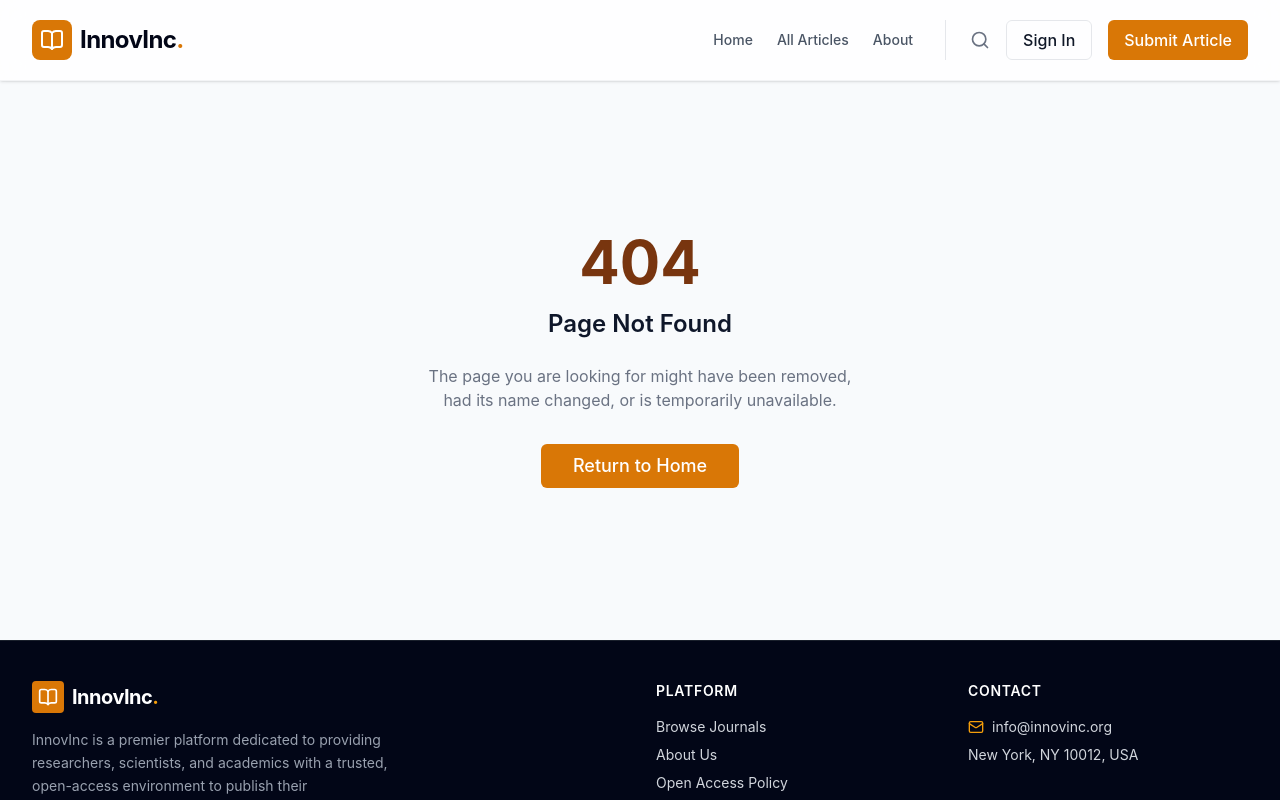
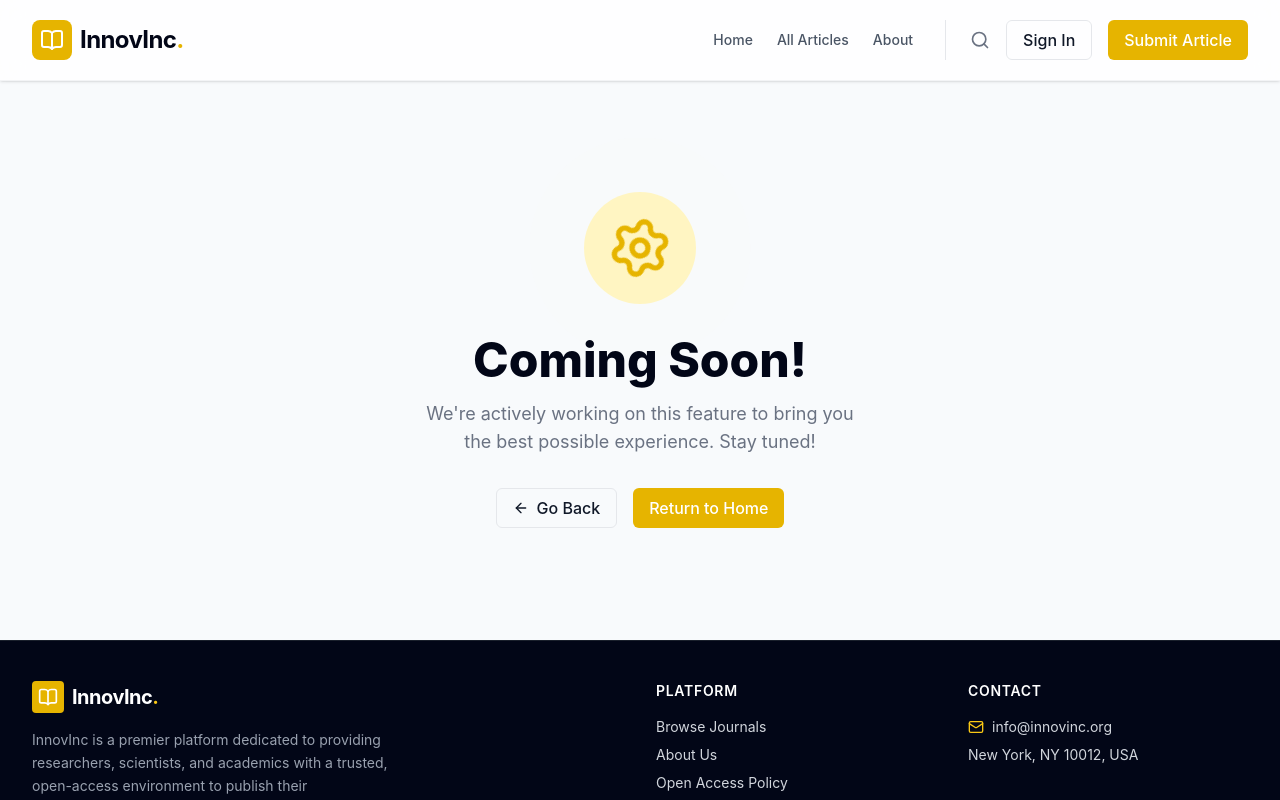
Before and after one commit to Pavan-prospective/innovinc, a React (Vite) app: page /journals/1/submit in a window 1280 px wide. Shown: the top 800 px of the page. Built offline with nearby package versions, Linux system fonts and the light colour scheme.

Commit message:
feat: redesign hero section, update primary theme to gold, and add Coming Soon page

```diff
--- a/src/components/common/Navbar.jsx
+++ b/src/components/common/Navbar.jsx
@@ -49,8 +49,12 @@ export function Navbar() {
               <button className="text-gray-500 hover:text-primary-600 transition-colors">
                 <Search className="w-5 h-5" />
               </button>
-              <Button variant="outline" className="hidden lg:inline-flex">Sign In</Button>
-              <Button>Submit Article</Button>
+              <Link to="/login">
+                <Button variant="outline" className="hidden lg:inline-flex">Sign In</Button>
+              </Link>
+              <Link to="/submit-article">
+                <Button>Submit Article</Button>
+              </Link>
             </div>
           </div>
 
@@ -85,8 +89,12 @@ export function Navbar() {
             ))}
           </div>
           <div className="pt-4 flex flex-col space-y-3 border-t border-gray-100">
-            <Button variant="outline" className="w-full justify-center">Sign In</Button>
-            <Button className="w-full justify-center">Submit Article</Button>
+            <Link to="/login" onClick={() => setIsMobileMenuOpen(false)}>
+              <Button variant="outline" className="w-full justify-center">Sign In</Button>
+            </Link>
+            <Link to="/submit-article" onClick={() => setIsMobileMenuOpen(false)}>
+              <Button className="w-full justify-center">Submit Article</Button>
+            </Link>
           </div>
         </div>
       )}
--- a/src/index.css
+++ b/src/index.css
@@ -1,17 +1,17 @@
 @import "tailwindcss";
 
 @theme {
-  --color-primary-50: #fffbeb;
-  --color-primary-100: #fef3c7;
-  --color-primary-200: #fde68a;
-  --color-primary-300: #fcd34d;
-  --color-primary-400: #fbbf24;
-  --color-primary-500: #f59e0b;
-  --color-primary-600: #d97706;
-  --color-primary-700: #b45309;
-  --color-primary-800: #92400e;
-  --color-primary-900: #78350f;
-  --color-primary-950: #451a03;
+  --color-primary-50: #fffbe6;
+  --color-primary-100: #fff5c2;
+  --color-primary-200: #ffee99;
+  --color-primary-300: #ffe366;
+  --color-primary-400: #ffdb33;
+  --color-primary-500: #fac815;
+  --color-primary-600: #e6b400;
+  --color-primary-700: #b38c00;
+  --color-primary-800: #806400;
+  --color-primary-900: #4d3c00;
+  --color-primary-950: #261e00;
 
   --color-navy-800: #1a202c;
   --color-navy-900: #0f172a;
--- a/src/pages/Home.jsx
+++ b/src/pages/Home.jsx
@@ -79,33 +79,33 @@ export default function Home() {
 
         {/* Hero Content */}
         <div className="relative z-10 max-w-7xl mx-auto px-4 sm:px-6 lg:px-8 w-full flex flex-col justify-center h-full pt-6 pb-12">
-          <h1 className="text-3xl md:text-5xl font-bold text-white tracking-tight mb-4 max-w-2xl leading-tight">
-            Where scientists <br/>empower society
+          <h1 className="text-4xl md:text-6xl text-white tracking-tight mb-6 max-w-2xl leading-[1.1] drop-shadow-sm">
+            <span className="font-medium text-gray-200">Where</span> <span className="font-extrabold">Researchers</span> <br/><span className="font-extrabold">Empower Society</span>
           </h1>
 
-          <div className="w-full max-w-xl bg-white/10 backdrop-blur-md p-1 rounded-lg flex items-center border border-white/20">
-            <Search className="w-4 h-4 text-white ml-3 shrink-0" />
+          <div className="w-full max-w-md bg-white/10 backdrop-blur-md p-1 rounded-lg flex items-center border border-white/20">
+            <Search className="w-3.5 h-3.5 text-white ml-2.5 shrink-0" />
             <input
               type="text"
               placeholder="Search articles, authors, DOIs..."
-              className="flex-grow bg-transparent border-none focus:outline-none text-white px-4 h-10 text-sm placeholder-gray-300"
+              className="flex-grow bg-transparent border-none focus:outline-none text-white px-3 h-8 text-sm placeholder-gray-300"
             />
-            <Button className="h-10 px-6 rounded bg-white text-navy-950 hover:bg-gray-100 font-bold shrink-0 text-sm">Search</Button>
+            <Button className="h-8 px-4 rounded bg-white text-navy-950 hover:bg-gray-100 font-bold shrink-0 text-sm">Search</Button>
           </div>
         </div>
 
         {/* Bottom Right Stats Overlay (Compact) */}
-        <div className="absolute bottom-0 right-0 bg-navy-950/80 backdrop-blur-md px-8 py-4 flex gap-8 border-t border-l border-white/10 rounded-tl-2xl">
+        <div className="absolute bottom-0 right-0 bg-navy-950/80 backdrop-blur-md px-6 py-3 flex gap-6 border-t border-l border-white/10 rounded-tl-2xl">
           <div>
-            <div className="text-xl font-bold text-white mb-0.5">3.9 million</div>
+            <div className="text-lg font-bold text-white mb-0.5">3.9 million</div>
             <div className="text-[10px] text-gray-300 uppercase tracking-wider">researchers</div>
           </div>
           <div>
-            <div className="text-xl font-bold text-white mb-0.5">16 million</div>
+            <div className="text-lg font-bold text-white mb-0.5">16 million</div>
             <div className="text-[10px] text-gray-300 uppercase tracking-wider">citations</div>
           </div>
           <div>
-            <div className="text-xl font-bold text-white mb-0.5">5.3 billion</div>
+            <div className="text-lg font-bold text-white mb-0.5">5.3 billion</div>
             <div className="text-[10px] text-gray-300 uppercase tracking-wider">views & downloads</div>
           </div>
         </div>
@@ -193,7 +193,7 @@ export default function Home() {
               </div>
 
               <div className="text-base font-bold text-[#4b0082] grayscale opacity-50 hover:grayscale-0 hover:opacity-100 transition-all duration-300 cursor-pointer">WorldCat</div>
-              <div className="font-bold text-lg text-orange-600 italic grayscale opacity-50 hover:grayscale-0 hover:opacity-100 transition-all duration-300 cursor-pointer">J-Gate</div>
+              <div className="font-bold text-lg text-primary-600 italic grayscale opacity-50 hover:grayscale-0 hover:opacity-100 transition-all duration-300 cursor-pointer">J-Gate</div>
 
               <div className="flex flex-col items-center grayscale opacity-50 hover:grayscale-0 hover:opacity-100 transition-all duration-300 cursor-pointer">
                 <div className="w-5 h-2 border-b-2 border-[#0a1f44] rounded-t-full mb-0.5"></div>
--- a/src/pages/NotFound.jsx
+++ b/src/pages/NotFound.jsx
@@ -1,18 +1,30 @@
 import React from 'react'
-import { Link } from 'react-router-dom'
+import { Link, useNavigate } from 'react-router-dom'
 import { Button } from '../components/ui/Button'
+import { Settings, ArrowLeft } from 'lucide-react'
 
 export default function NotFound() {
+  const navigate = useNavigate();
   return (
     <div className="min-h-[70vh] flex flex-col items-center justify-center text-center px-4">
-      <h1 className="text-6xl font-bold text-primary-900 mb-4">404</h1>
-      <h2 className="text-2xl font-semibold mb-6">Page Not Found</h2>
-      <p className="text-gray-500 mb-8 max-w-md">
-        The page you are looking for might have been removed, had its name changed, or is temporarily unavailable.
+      <div className="relative mb-8">
+        <div className="absolute inset-0 animate-ping opacity-20 bg-primary-500 rounded-full"></div>
+        <div className="relative bg-primary-100 p-6 rounded-full text-primary-600">
+          <Settings className="w-16 h-16 animate-[spin_3s_linear_infinite]" />
+        </div>
+      </div>
+      <h1 className="text-4xl md:text-5xl font-extrabold text-navy-950 mb-4">Coming Soon!</h1>
+      <p className="text-gray-500 mb-8 max-w-md text-lg">
+        We're actively working on this feature to bring you the best possible experience. Stay tuned!
       </p>
-      <Link to="/">
-        <Button size="lg">Return to Home</Button>
-      </Link>
+      <div className="flex gap-4">
+        <Button onClick={() => navigate(-1)} variant="outline" className="flex items-center gap-2">
+          <ArrowLeft className="w-4 h-4" /> Go Back
+        </Button>
+        <Link to="/">
+          <Button>Return to Home</Button>
+        </Link>
+      </div>
     </div>
   )
 }
```
